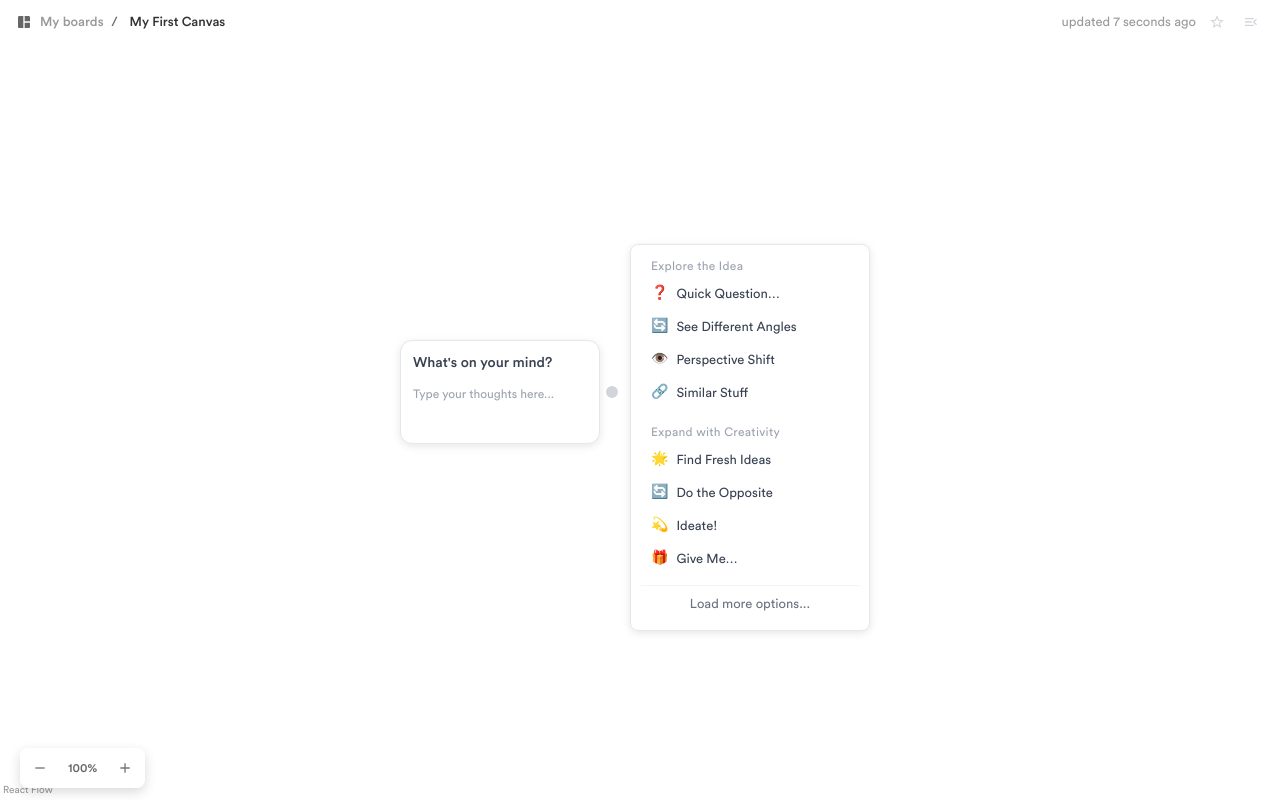
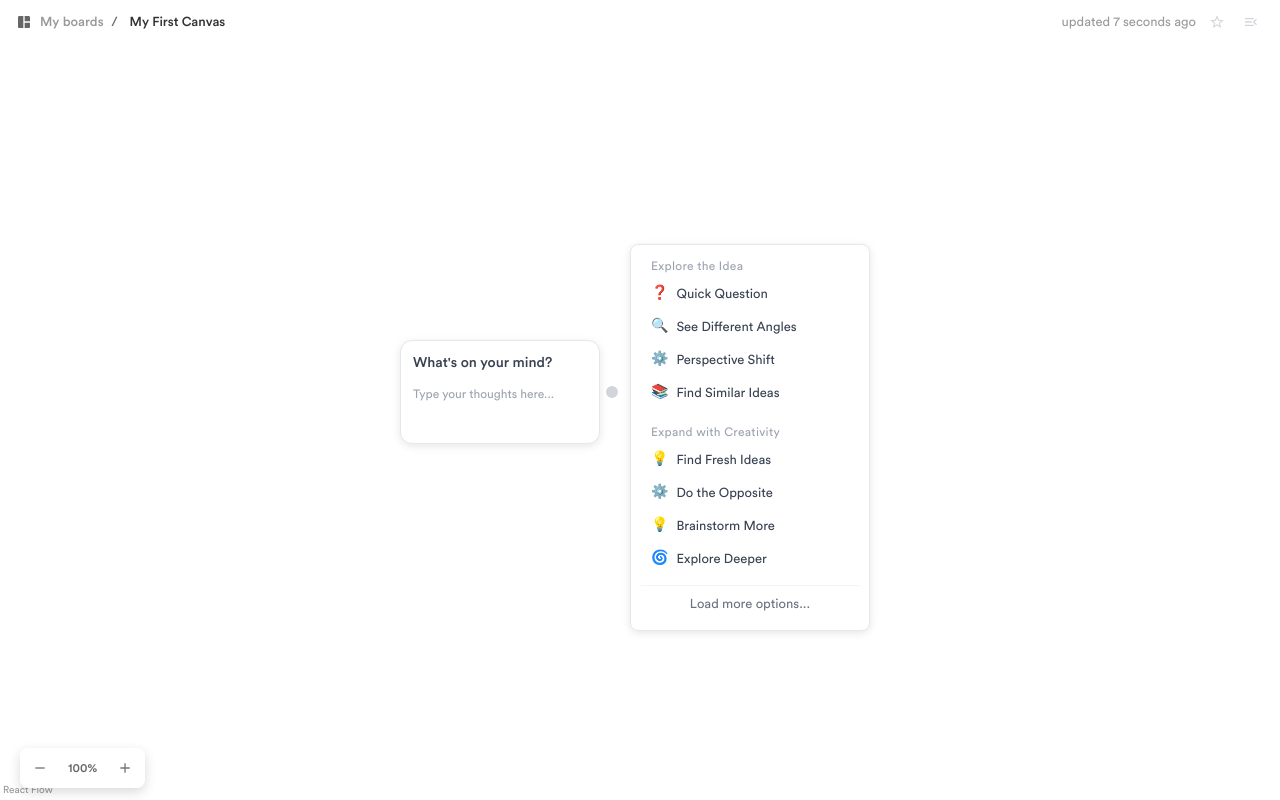
Before and after one commit to jibinmichael/lumina, a React (Vite) app: page / in a window 1280 px wide. Both pictures are taken after a click on the element 612 px from the left and 392 px from the top of the page. Built offline with nearby package versions, Linux system fonts and the light colour scheme.

Commit message:
🎨 Fix emoji consistency and remove duplication in node types

```diff
--- a/src/components/NodeTypePopover.jsx
+++ b/src/components/NodeTypePopover.jsx
@@ -11,10 +11,10 @@ const NodeTypePopover = ({ position, onSelect, onClose, sourceNodeId }) => {
       icon: '🔍',
       title: 'Explore the Idea',
       items: [
-        { id: 'quick-question', label: 'Quick Question…', nodeType: 'question', emoji: '❓' },
-        { id: 'different-angles', label: 'See Different Angles', nodeType: 'analyze', emoji: '🔄' },
-        { id: 'perspective-shift', label: 'Perspective Shift', nodeType: 'custom', emoji: '👁️' },
-        { id: 'similar-stuff', label: 'Similar Stuff', nodeType: 'teach', emoji: '🔗' }
+        { id: 'quick-question', label: 'Quick Question', nodeType: 'question' },
+        { id: 'different-angles', label: 'See Different Angles', nodeType: 'analyze' },
+        { id: 'perspective-shift', label: 'Perspective Shift', nodeType: 'custom' },
+        { id: 'similar-stuff', label: 'Find Similar Ideas', nodeType: 'teach' }
       ]
     },
     {
@@ -22,10 +22,10 @@ const NodeTypePopover = ({ position, onSelect, onClose, sourceNodeId }) => {
       icon: '💡',
       title: 'Expand with Creativity',
       items: [
-        { id: 'fresh-ideas', label: 'Find Fresh Ideas', nodeType: 'ideate', emoji: '🌟' },
-        { id: 'do-opposite', label: 'Do the Opposite', nodeType: 'custom', emoji: '🔄' },
-        { id: 'ideate', label: 'Ideate!', nodeType: 'ideate', emoji: '💫' },
-        { id: 'give-me', label: 'Give Me…', nodeType: 'custom', emoji: '🎁' }
+        { id: 'fresh-ideas', label: 'Find Fresh Ideas', nodeType: 'ideate' },
+        { id: 'do-opposite', label: 'Do the Opposite', nodeType: 'custom' },
+        { id: 'brainstorm', label: 'Brainstorm More', nodeType: 'ideate' },
+        { id: 'explore-deeper', label: 'Explore Deeper', nodeType: 'rabbithole' }
       ]
     },
     {
@@ -33,10 +33,10 @@ const NodeTypePopover = ({ position, onSelect, onClose, sourceNodeId }) => {
       icon: '🎯',
       title: 'Clarify the Problem',
       items: [
-        { id: 'what-problem', label: 'What Problem is This Solving?', nodeType: 'question', emoji: '🤔' },
-        { id: 'define-problem', label: 'Define the Problem', nodeType: 'analyze', emoji: '📝' },
-        { id: 'key-insights', label: 'See Key Insights Here', nodeType: 'analyze', emoji: '🔍' },
-        { id: 'summarize', label: 'Summarize', nodeType: 'summarize', emoji: '📋' }
+        { id: 'what-problem', label: 'What Problem Does This Solve?', nodeType: 'question' },
+        { id: 'define-problem', label: 'Define the Problem', nodeType: 'analyze' },
+        { id: 'key-insights', label: 'Find Key Insights', nodeType: 'analyze' },
+        { id: 'summarize', label: 'Summarize This', nodeType: 'summarize' }
       ]
     },
     {
@@ -44,10 +44,10 @@ const NodeTypePopover = ({ position, onSelect, onClose, sourceNodeId }) => {
       icon: '🧪',
       title: 'Test Your Thinking',
       items: [
-        { id: 'try-out', label: 'Try It Out', nodeType: 'custom', emoji: '🧪' },
-        { id: 'pros-cons', label: 'Pros & Cons', nodeType: 'analyze', emoji: '⚖️' },
-        { id: 'rewrite', label: 'Rewrite This…', nodeType: 'custom', emoji: '✏️' },
-        { id: 'turn-into', label: 'Turn This Into A…', nodeType: 'custom', emoji: '🔄' }
+        { id: 'try-out', label: 'Try It Out', nodeType: 'custom' },
+        { id: 'pros-cons', label: 'List Pros & Cons', nodeType: 'analyze' },
+        { id: 'rewrite', label: 'Rewrite This', nodeType: 'custom' },
+        { id: 'alternative', label: 'Find an Alternative', nodeType: 'ideate' }
       ]
     },
     {
@@ -55,12 +55,23 @@ const NodeTypePopover = ({ position, onSelect, onClose, sourceNodeId }) => {
       icon: '✍️',
       title: 'Build Toward a Solution',
       items: [
-        { id: 'lumina-draft', label: 'Add to Lumina Draft', nodeType: 'custom', emoji: '📝' },
-        { id: 'code-up', label: 'Code This Up', nodeType: 'custom', emoji: '💻' },
-        { id: 'my-idea', label: 'Add My Own Idea', nodeType: 'ideate', emoji: '🧠' }
+        { id: 'draft-solution', label: 'Draft a Solution', nodeType: 'custom' },
+        { id: 'action-steps', label: 'Create Action Steps', nodeType: 'analyze' },
+        { id: 'my-idea', label: 'Add My Own Idea', nodeType: 'ideate' }
       ]
     }
   ]
+
+  // Standard node type definitions with consistent emojis
+  const nodeTypeDefinitions = {
+    question: { id: 'question', label: 'Quick Question', icon: '❓', color: '#84cc16' },
+    teach: { id: 'teach', label: 'Learn About', icon: '📚', color: '#3b82f6' },
+    rabbithole: { id: 'rabbithole', label: 'Explore Deeper', icon: '🌀', color: '#6366f1' },
+    summarize: { id: 'summarize', label: 'Summarize', icon: '📋', color: '#8b5cf6' },
+    ideate: { id: 'ideate', label: 'Brainstorm', icon: '💡', color: '#eab308' },
+    analyze: { id: 'analyze', label: 'Analyze', icon: '🔍', color: '#06b6d4' },
+    custom: { id: 'custom', label: 'Custom', icon: '⚙️', color: '#6b7280' }
+  }
 
   // Get sections to display
   const sectionsToShow = showAllSections ? menuStructure : menuStructure.slice(0, 2)
@@ -71,24 +82,19 @@ const NodeTypePopover = ({ position, onSelect, onClose, sourceNodeId }) => {
     event.stopPropagation()
     event.nativeEvent.stopImmediatePropagation()
 
-    const nodeTypeMap = {
-      question: { id: 'question', label: item.label, icon: item.emoji, color: '#84cc16' },
-      teach: { id: 'teach', label: item.label, icon: item.emoji, color: '#3b82f6' },
-      rabbithole: { id: 'rabbithole', label: item.label, icon: item.emoji, color: '#6366f1' },
-      summarize: { id: 'summarize', label: item.label, icon: item.emoji, color: '#8b5cf6' },
-      ideate: { id: 'ideate', label: item.label, icon: item.emoji, color: '#eab308' },
-      analyze: { id: 'analyze', label: item.label, icon: item.emoji, color: '#06b6d4' },
-      custom: { id: 'custom', label: item.label, icon: item.emoji, color: '#6b7280' }
-    }
-
-    console.log('Item clicked:', item.label, 'NodeType:', item.nodeType)
-
-    // Make sure we're using the correct nodeType
-    const selectedNodeType = nodeTypeMap[item.nodeType]
-    if (!selectedNodeType) {
+    const baseNodeType = nodeTypeDefinitions[item.nodeType]
+    if (!baseNodeType) {
       console.error('Unknown node type:', item.nodeType)
       return
     }
+
+    // Create node type with custom label but standard icon
+    const selectedNodeType = {
+      ...baseNodeType,
+      label: item.label // Use the specific label from the menu item
+    }
+
+    console.log('Creating node:', selectedNodeType.label, 'Type:', selectedNodeType.id)
 
     setTimeout(() => {
       onSelect(selectedNodeType)
@@ -153,7 +159,9 @@ const NodeTypePopover = ({ position, onSelect, onClose, sourceNodeId }) => {
           </div>
 
           {/* Section Items */}
-          {section.items.map((item) => (
+          {section.items.map((item) => {
+            const nodeTypeDef = nodeTypeDefinitions[item.nodeType]
+            return (
               <div
                 key={item.id}
                 className="popover-item"
@@ -177,13 +185,14 @@ const NodeTypePopover = ({ position, onSelect, onClose, sourceNodeId }) => {
                 }}
               >
                 <span style={{ fontSize: '14px', marginRight: '8px' }}>
-                {item.emoji}
+                  {nodeTypeDef?.icon || '⚙️'}
                 </span>
                 <span style={{ flex: 1, color: '#374151' }}>
                   {item.label}
                 </span>
               </div>
-          ))}
+            )
+          })}
         </div>
       ))}
 
--- a/src/components/NodeTypes.jsx
+++ b/src/components/NodeTypes.jsx
@@ -107,10 +107,7 @@ const BaseNode = ({ data, onPopoverOpen, id, className, icon, title, placeholder
       <div className="node-header">
         <span className="node-icon">{data.icon || icon}</span>
         <h3>{data.label || title}</h3>
-        {/* Hide reference ID from display but keep in data for backend access */}
-        {/* {data.refId && (
-          <span className="node-ref-id">{data.refId}</span>
-        )} */}
+        {/* Reference ID hidden from UI but available for backend access */}
       </div>
       <div className="node-input" onClick={(e) => e.stopPropagation()}>
         <textarea
@@ -152,67 +149,67 @@ const BaseNode = ({ data, onPopoverOpen, id, className, icon, title, placeholder
   )
 }
 
-// Question Node
+// Question Node - standardized emoji
 export const QuestionNode = (props) => (
   <BaseNode
     {...props}
     className="question-node"
-    icon="💭"
-    title="Quick question"
+    icon="❓"
+    title="Quick Question"
     placeholder="What would you like to know?"
     color="#84cc16"
   />
 )
 
-// Teach Node
+// Teach Node - standardized emoji
 export const TeachNode = (props) => (
   <BaseNode
     {...props}
     className="teach-node"
     icon="📚"
-    title="Teach me"
+    title="Learn About"
     placeholder="What should I learn about?"
     color="#3b82f6"
   />
 )
 
-// Rabbit Hole Node
+// Rabbit Hole Node - standardized emoji
 export const RabbitholeNode = (props) => (
   <BaseNode
     {...props}
     className="rabbithole-node"
     icon="🌀"
-    title="Rabbit hole"
+    title="Explore Deeper"
     placeholder="Let's explore this deeper..."
     color="#6366f1"
   />
 )
 
-// Summarize Node
+// Summarize Node - standardized emoji
 export const SummarizeNode = (props) => (
   <BaseNode
     {...props}
     className="summarize-node"
-    icon="✨"
+    icon="📋"
     title="Summarize"
     placeholder="What should I summarize?"
     color="#8b5cf6"
   />
 )
 
-// Ideate Node
+// Ideate Node - standardized emoji
 export const IdeateNode = (props) => (
   <BaseNode
     {...props}
     className="ideate-node"
     icon="💡"
-    title="Ideate!"
+    title="Brainstorm"
     placeholder="Let's brainstorm ideas..."
     color="#eab308"
   />
 )
 
-// Analyze Node
+// Analyze Node - standardized emoji
 export const AnalyzeNode = (props) => (
   <BaseNode
     {...props}
@@ -224,7 +221,7 @@ export const AnalyzeNode = (props) => (
   />
 )
 
-// Custom Node
+// Custom Node - standardized emoji
 export const CustomNode = (props) => (
   <BaseNode
     {...props}
```
Lines whose indentation alone changed are shown as unchanged.
